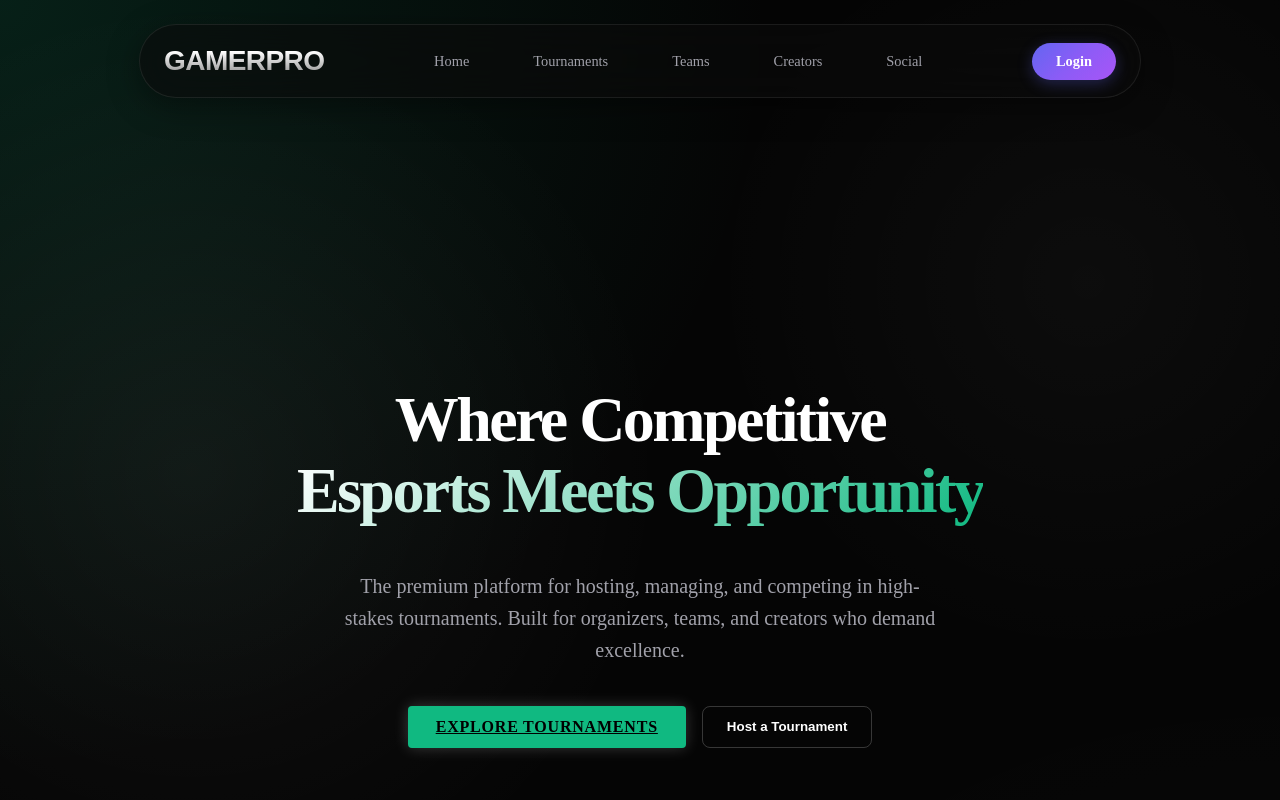
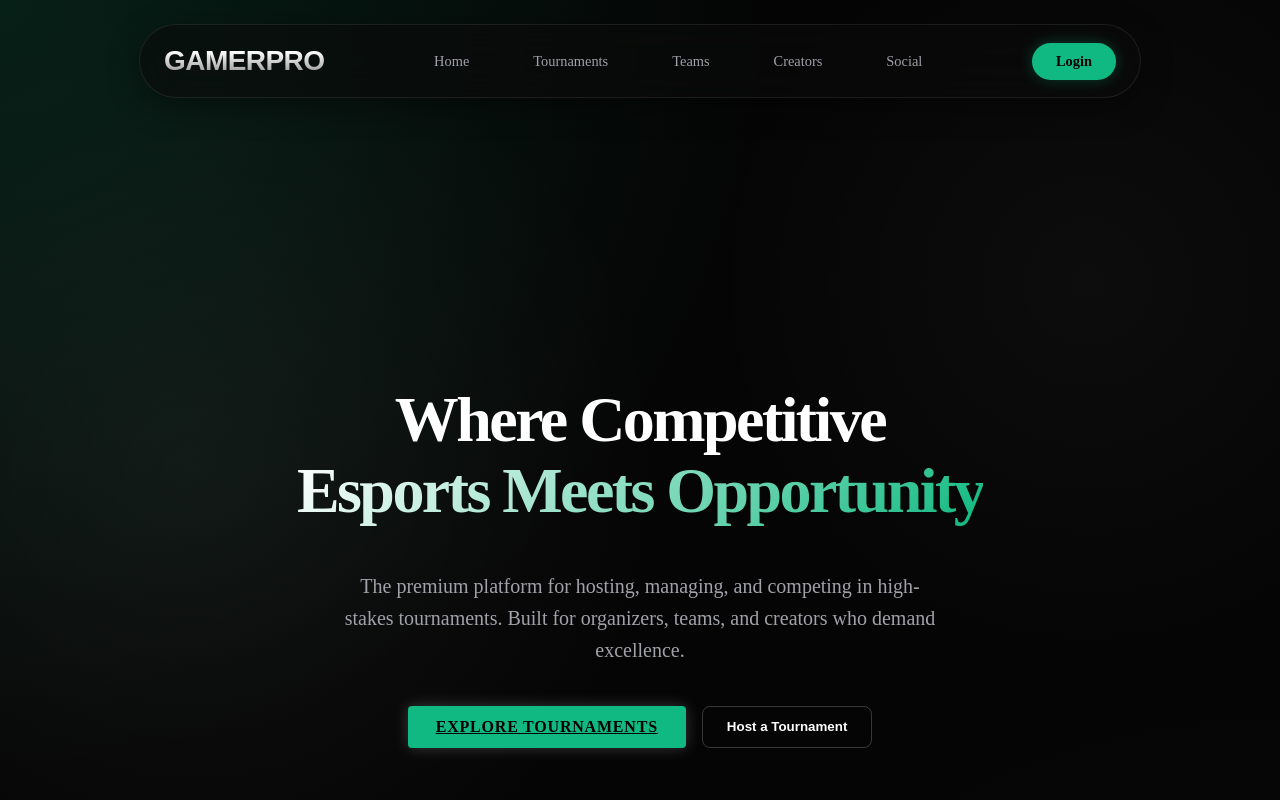
Before and after one commit to mraffankhan/GAMERPRO, a Next.js app: page / in a window 1280 px wide. Shown: the top 800 px of the page. Built offline with nearby package versions, Linux system fonts and the light colour scheme; no server answers; a web font is replaced by a local one.

Commit message:
style: update navbar login button to match emerald theme

```diff
--- a/src/components/Navbar.module.css
+++ b/src/components/Navbar.module.css
@@ -99,14 +99,14 @@
     padding: 10px 24px;
     font-size: 0.9rem;
     font-weight: 600;
-    color: #fff;
-    background: linear-gradient(135deg, #6366f1 0%, #8b5cf6 50%, #a855f7 100%);
+    color: #000;
+    background: var(--accent-primary);
     border: none;
     border-radius: 50px;
     text-decoration: none;
     cursor: pointer;
     transition: all 0.3s cubic-bezier(0.4, 0, 0.2, 1);
-    box-shadow: 0 4px 15px rgba(99, 102, 241, 0.3);
+    box-shadow: 0 0 15px rgba(16, 185, 129, 0.3);
     position: relative;
     overflow: hidden;
 }
@@ -118,7 +118,7 @@
     left: 0;
     right: 0;
     bottom: 0;
-    background: linear-gradient(135deg, #818cf8 0%, #a78bfa 50%, #c084fc 100%);
+    background: #fff;
     opacity: 0;
     transition: opacity 0.3s ease;
     border-radius: inherit;
@@ -126,7 +126,7 @@
 
 .loginBtn:hover {
     transform: translateY(-2px);
-    box-shadow: 0 6px 25px rgba(99, 102, 241, 0.5);
+    box-shadow: 0 0 25px rgba(16, 185, 129, 0.5);
 }
 
 .loginBtn:hover::before {
```
